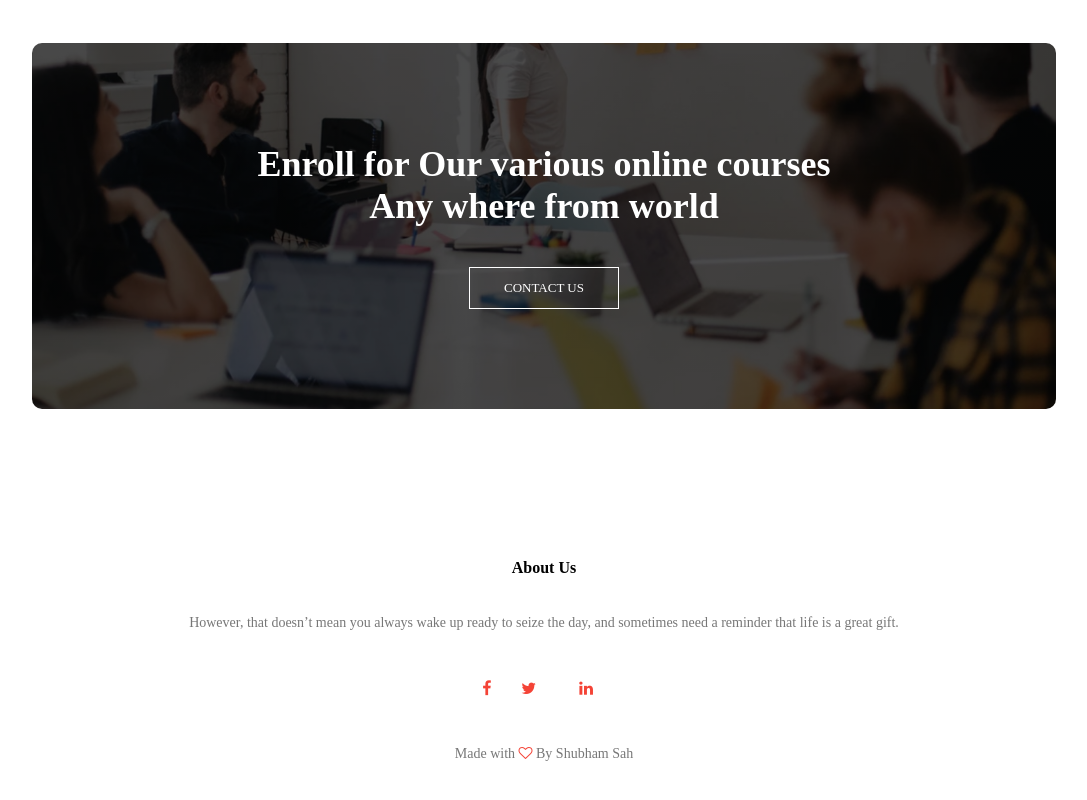
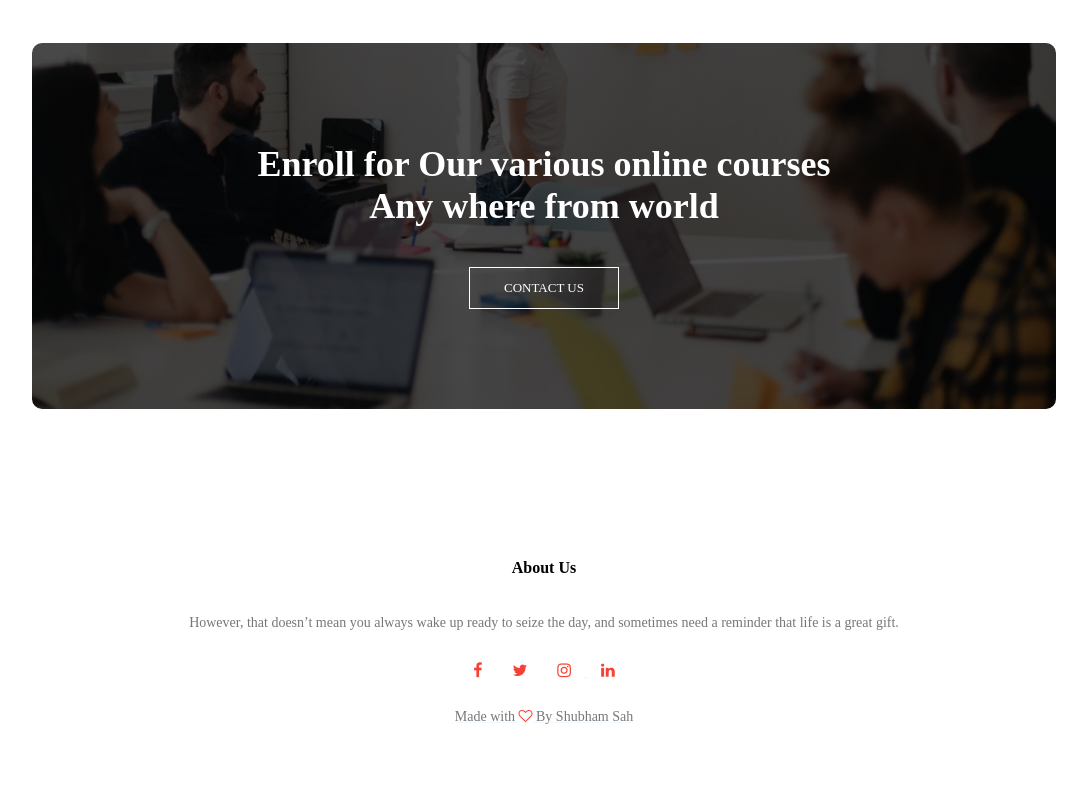
Before and after one commit to shubham848/University.github.io, a plain HTML site: page index.html in a window 1280 px wide. Shown: the part 3128-3928 px from the top of the page, without its empty margins (96-1183 px from the left). After the commit the page ends 3896 px from the top, so only its background shows below. Drawn offline with Linux system fonts and the light colour scheme.

Commit message:
Update index.html

```diff
--- a/index.html
+++ b/index.html
@@ -184,7 +184,7 @@
 	<div class="icons">
 		<i class="fa fa-facebook"></i>
 		<i class="fa fa-twitter"></i>
-		<i href="https://www.instagram.com/shubham_sah848/" class="fa fa-instagram>"</i>
+		<i class="fa fa-instagram" <span><a href="https://www.instagram.com/shubham_sah848/" title="Instagram" style="color: aliceblue; "></i>
 		<i class="fa fa-linkedin"></i>
 
 	</div>
```
